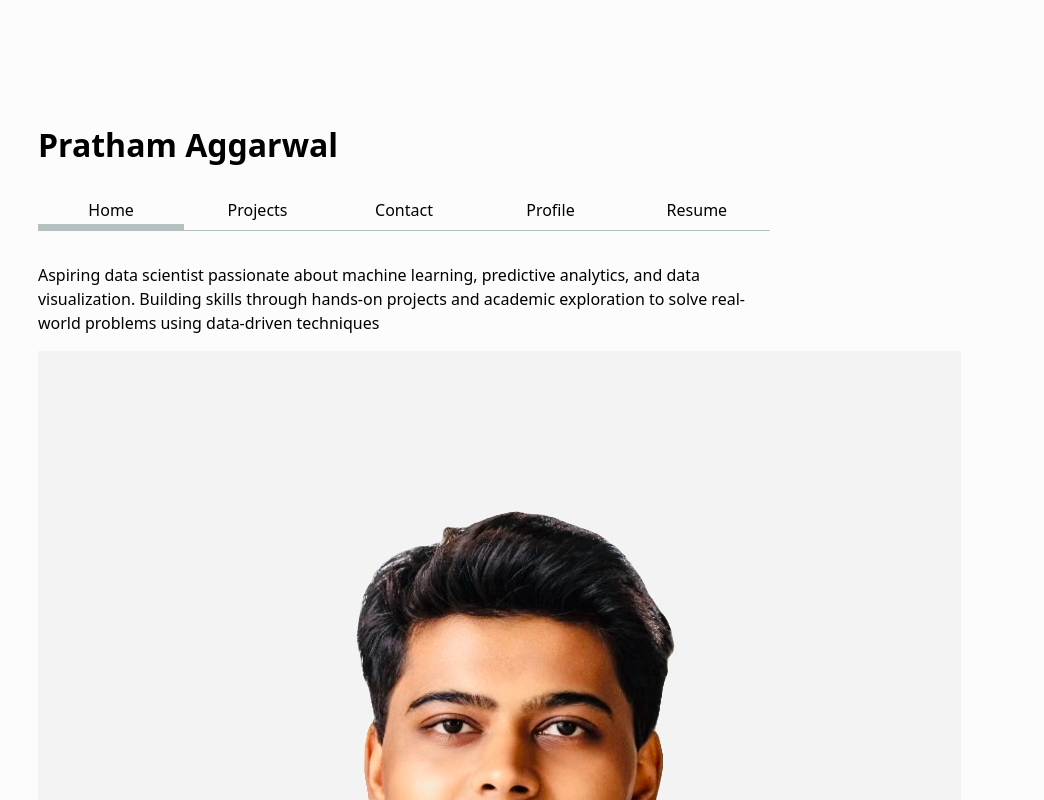
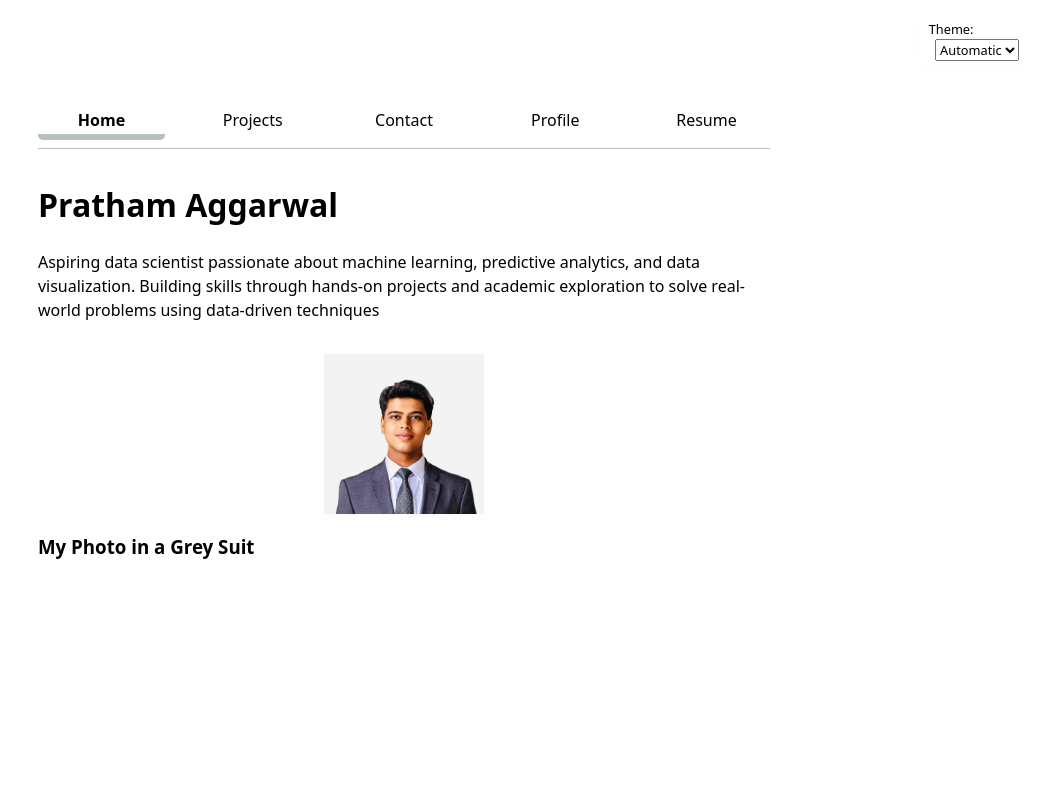
Before and after one commit to pratham-aggr/dsc106-lab1, a plain HTML site: page index.html in a window 1280 px wide. Shown: the top 800 px of the page, without its empty margins (236-1280 px from the left). Drawn offline with Linux system fonts and the light colour scheme.

Commit message:
js added

```diff
--- /dev/null
+++ b/global.js
@@ -0,0 +1,86 @@
+console.log('IT\'S ALIVE!');
+
+function $$(selector, context = document) {
+  return Array.from(context.querySelectorAll(selector));
+}
+// Step 2.1: Get an array of all nav links
+// const navLinks = $$("nav a");
+
+// Step 2.2: Find the link to the current page
+// const currentLink = navLinks.find(
+//   (a) => a.host === location.host && a.pathname === location.pathname
+// );
+
+// Step 2.3: Add the current class to the current page link
+
+// Step 3.1: Add navigation menu dynamically
+
+// Step 3.1: Add navigation menu dynamically (improved)
+const BASE_PATH = (location.hostname === "localhost" || location.hostname === "127.0.0.1")
+
+// Helper to get correct relative path for each page
+function getRelativeUrl(url) {
+  if (url.startsWith('http')) return url;
+  // Remove leading './' or '/' if present
+  url = url.replace(/^\.?\/?/, '');
+  // If on root (index.html in root), no prefix needed
+  let path = location.pathname;
+  if (path === '/' || path === '/index.html') return url;
+  // Otherwise, go up for each directory deep (excluding filename)
+  let segments = path.split('/').filter(Boolean);
+  // Remove the last segment if it's a file (has a dot)
+  if (segments.length && segments[segments.length - 1].includes('.')) segments.pop();
+  let prefix = '';
+  for (let i = 0; i < segments.length; i++) prefix += '../';
+  return prefix + url;
+}
+
+let pages = [
+  { url: 'index.html', title: 'Home' },
+  { url: 'projects/index.html', title: 'Projects' },
+  { url: 'contact/index.html', title: 'Contact' },
+  { url: 'https://github.com/pratham-aggr', title: 'Profile', external: true },
+  { url: 'resume.html', title: 'Resume' }
+];
+
+let nav = document.createElement('nav');
+document.body.prepend(nav);
+
+for (let p of pages) {
+  let url = getRelativeUrl(p.url);
+  let a = document.createElement('a');
+  a.href = url;
+  a.textContent = p.title;
+  // Highlight current page
+  a.classList.toggle(
+    'current',
+    a.host === location.host && a.pathname === location.pathname
+  );
+  // Open external links in new tab
+  a.toggleAttribute('target', a.host !== location.host);
+  nav.append(a);
+}
+
+// Step 4.2: Add color scheme switcher
+document.body.insertAdjacentHTML(
+  'afterbegin',
+  `\n<label class="color-scheme">\n  Theme:\n  <select>\n    <option value="light dark">Automatic</option>\n    <option value="light">Light</option>\n    <option value="dark">Dark</option>\n  </select>\n</label>`
+);
+
+// Step 4.4 & 4.5: Make the switcher work and persist preference
+const select = document.querySelector('.color-scheme select');
+
+function setColorScheme(scheme) {
+  document.documentElement.style.setProperty('color-scheme', scheme);
+  select.value = scheme;
+}
+
+// On page load, check for saved preference
+if ('colorScheme' in localStorage) {
+  setColorScheme(localStorage.colorScheme);
+}
+
+select.addEventListener('input', function (event) {
+  setColorScheme(event.target.value);
+  localStorage.colorScheme = event.target.value;
+});
--- a/index.html
+++ b/index.html
@@ -7,21 +7,12 @@
     <body>
         <h1> Pratham Aggarwal </h1>
 
-        <nav>
-            <ul>
-                <li><a href="index.html" class="current">Home</a></li>
-                <li><a href="projects/index.html">Projects</a></li>
-                <li><a href="contact/index.html">Contact</a></li>
-                <li><a href="https://github.com/pratham-aggr" target="_blank">Profile</a></li>
-                <li><a href="resume.html">Resume</a></li>
-            <ul>
-        </nav>
-
         <p>
             Aspiring data scientist passionate about machine learning, predictive analytics, and data visualization. Building skills through hands-on projects and academic exploration to solve real-world problems using data-driven techniques
         </p>
         <img src="images/photo.jpeg" alt="myPhoto">
         <h3> My Photo in a Grey Suit </h3>
 
+    <script src="global.js"></script>
     </body>
 </html>
--- a/style.css
+++ b/style.css
@@ -1,3 +1,12 @@
+img[alt="myPhoto"] {
+  display: block;
+  margin: 2em auto 1em auto;
+  width: 160px;
+  height: 160px;
+  object-fit: cover;
+  border-radius: 0;
+  box-shadow: 0 2px 8px 0 oklch(90% 2% 200 / 0.15);
+}
 h1, h2, h3 {
   font-weight: bold;
 }
@@ -9,7 +18,8 @@ body {
 main, .resume-main {
   max-width: 60ch;
   margin: 0 auto;
-  background: white;
+  background: canvas;
+  color: canvastext;
   border-radius: 0.5em;
   box-shadow: 0 2px 8px 0 oklch(90% 2% 200 / 0.08);
   padding: 2em 2.5em;
@@ -24,7 +34,8 @@ section header {
 }
 
 section {
-  background: oklch(98% 0 0);
+  background: canvas;
+  color: canvastext;
   border-radius: 0.4em;
   padding: 1.2em 1.5em;
   margin-bottom: 1.5em;
@@ -48,9 +59,11 @@ li {
     padding: 0.7em 0.5em;
   }
 }
+
 html {
   --color-accent: oklch(65% 50% 0);
   accent-color: var(--color-accent);
+  color-scheme: light dark;
 }
 
 body {
@@ -58,7 +71,64 @@ body {
   max-width: 90ch;
   margin-inline: max(1em, (100% - 100ch) / 2);
   padding: 10ch;
+  background: canvas;
+  color: canvastext;
 }
+
+nav {
+  --border-color: oklch(50% 10% 200 / 40%);
+  border-bottom: 1px solid var(--border-color);
+  display: flex;
+  gap: 1.5em;
+  padding-bottom: 0.5em;
+  margin-bottom: 2em;
+  background: canvas;
+  color: canvastext;
+  z-index: 100;
+}
+
+nav a {
+  text-decoration: none;
+  color: inherit;
+  padding: 0.2em 0.5em;
+  border-radius: 0.3em;
+  transition: background 0.2s;
+}
+
+nav a:active,
+nav a:focus,
+nav a:visited {
+  text-decoration: none;
+}
+
+nav a.current {
+  font-weight: bold;
+}
+
+nav a:hover {
+  background-color: color-mix(in oklch, var(--color-accent), canvas 85%);
+}
+
+.color-scheme {
+  position: absolute;
+  top: 1rem;
+  right: 1rem;
+  font-size: 80%;
+  font-family: inherit;
+  background: canvas;
+  color: canvastext;
+  padding: 0.3em 0.7em;
+  border-radius: 0.4em;
+  box-shadow: 0 2px 8px 0 oklch(90% 2% 200 / 0.08);
+  z-index: 1000;
+}
+
+.color-scheme select {
+  font-family: inherit;
+  font-size: 100%;
+  margin-left: 0.5em;
+}
+
 
 nav ul,
 nav li {
@@ -81,7 +151,8 @@ nav {
   display: grid;
   grid-template-rows: subgrid;
   grid-row: span 3;
-  background: oklch(98% 0 0);
+  background: canvas;
+  color: canvastext;
   border-radius: 0.5em;
   box-shadow: 0 2px 8px 0 oklch(90% 2% 200 / 0.1);
   padding: 1em;
```
Also changed, not shown: contact/index.html (+2 -9 lines), projects/index.html (+3 -9 lines), resume.html (+6 -10 lines).
